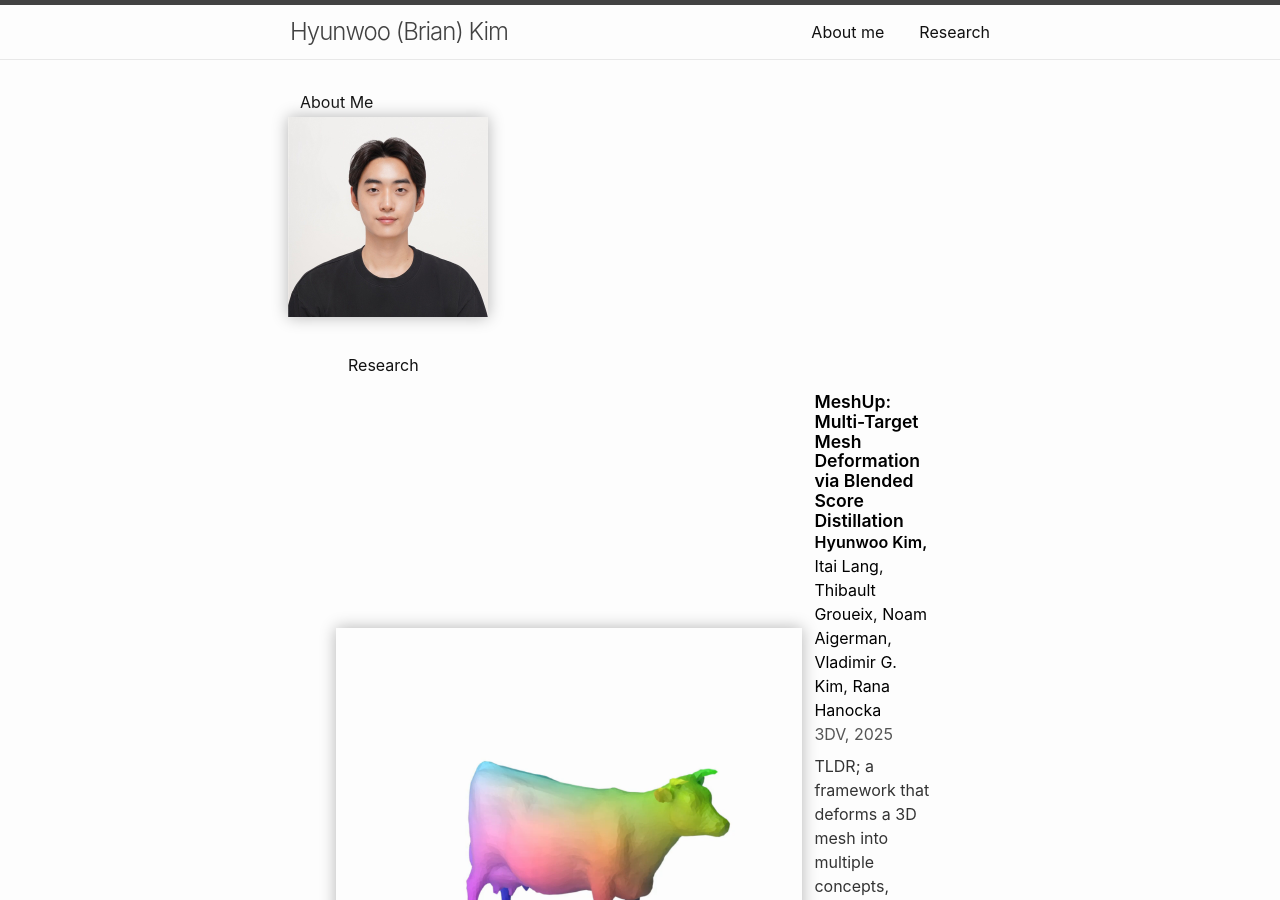
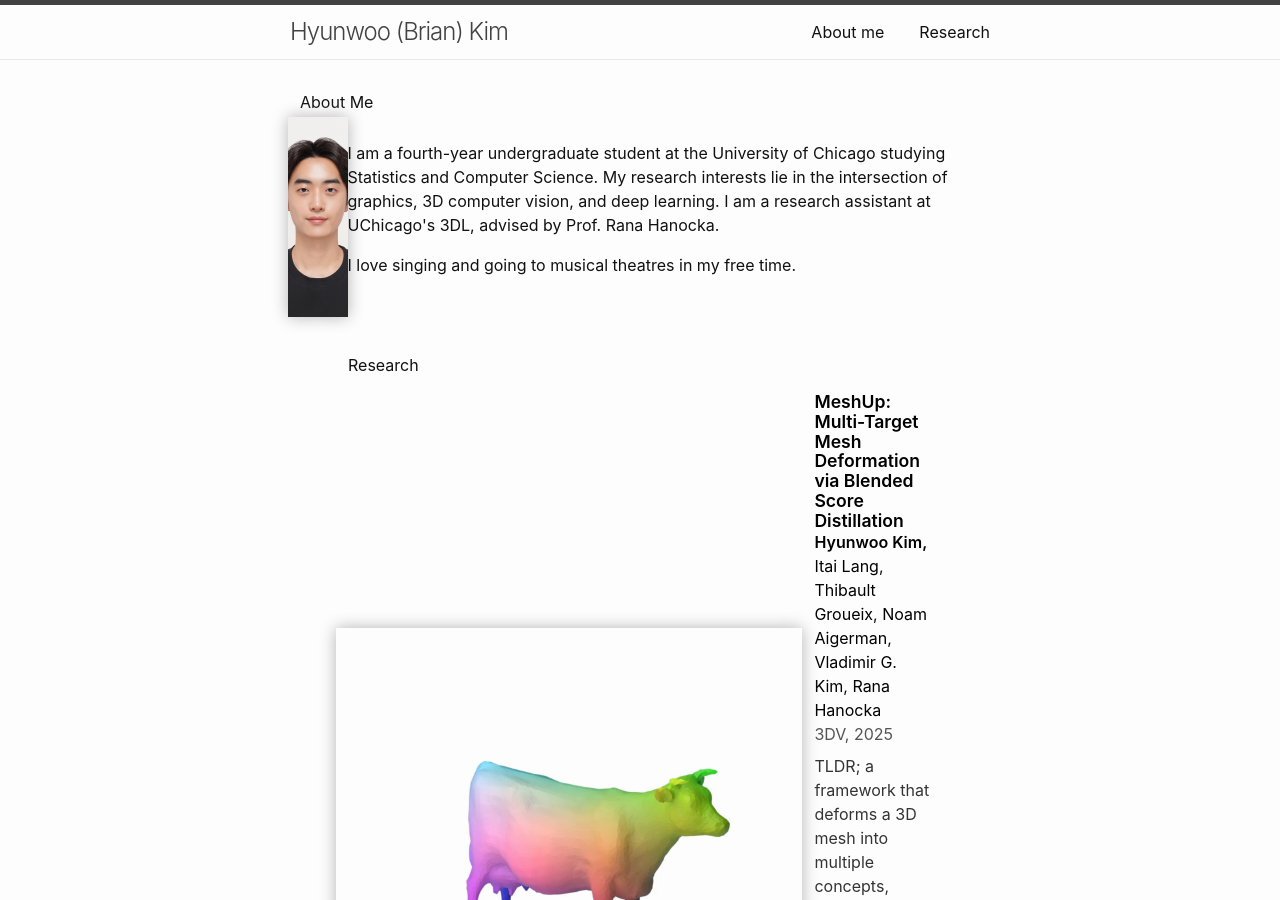
Before and after one commit to hywkim-brian/site, a Jekyll site: the page built from index.md, in a window 1280 px wide and 900 px high. Built offline with Jekyll 4.4.1, drawn with Linux system fonts in a browser that asks for light colours; nearby versions of some CDN libraries; some web fonts are replaced; library files that are not in the unit come from our copies; a style sheet for code colours, icons or effects is not loaded.

Commit message:
edit site

```diff
--- a/_layouts/home.html
+++ b/_layouts/home.html
@@ -18,6 +18,11 @@ title: Home
       </div>
       <!-- Bio Content -->
       <div class="content">
+        <p>I am a fourth-year undergraduate student at the University of Chicago studying Statistics and Computer Science. My research interests lie in the intersection of graphics, 3D computer vision, and deep learning. I am a research assistant at UChicago's 3DL, advised by Prof. Rana Hanocka.</p>
+
+        <p>I love singing and going to musical theatres in my free time.</p>
+
+
         <p class="publication-description">{{ site.bio.content }}</p>
       </div>
     </div>
```
